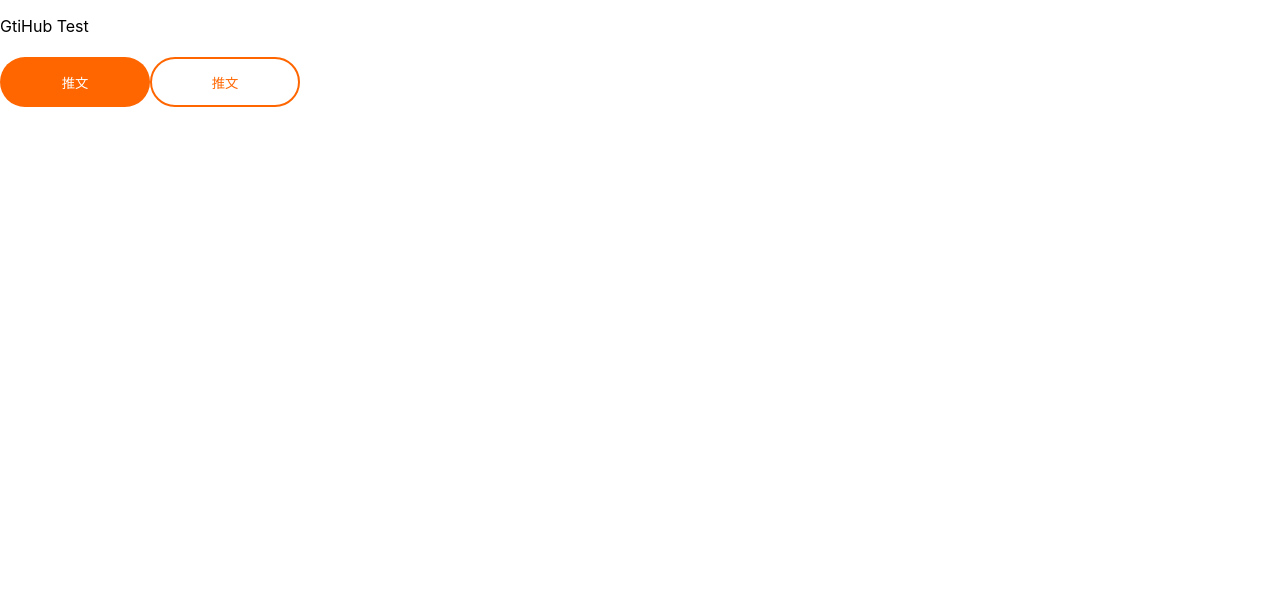
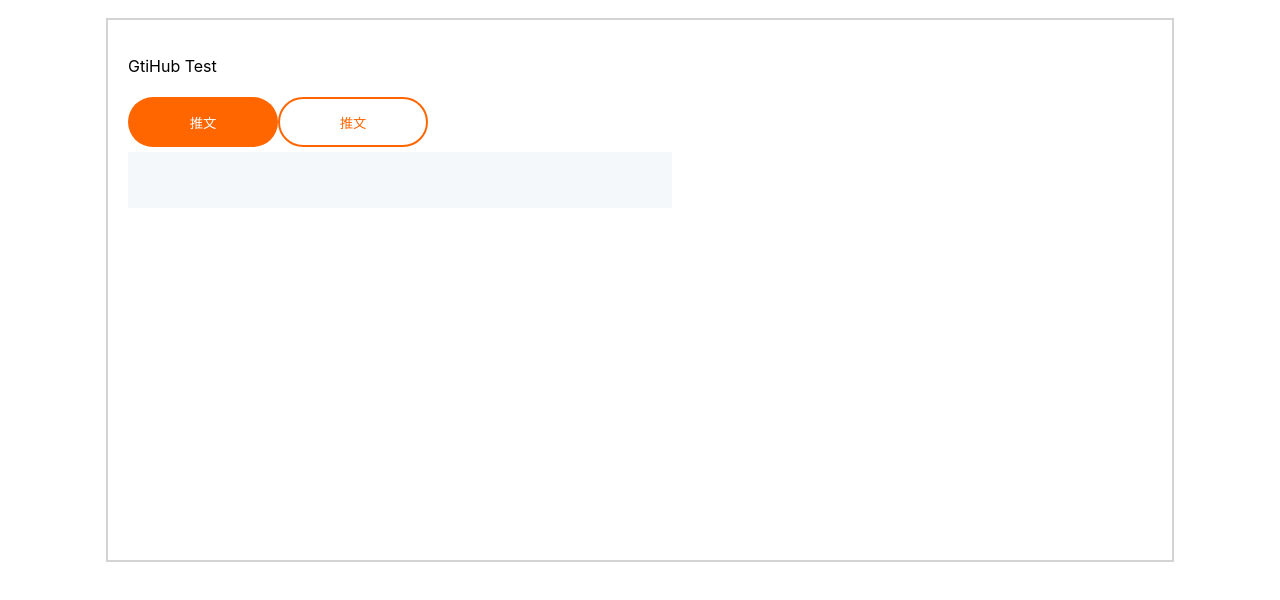
Before and after one commit to kumomiki/github_test, a React (Create React App) app: page / in a window 1280 px wide. Shown: the top 600 px of the page. Built offline with nearby package versions, Linux system fonts and the light colour scheme.

Commit message:
feat: add input

```diff
--- a/src/App.js
+++ b/src/App.js
@@ -1,15 +1,19 @@
 import { Button } from './components/basic_component/button';
 import style from 'src/App.module.scss'
+import { Input } from './components/basic_component/input';
 
 function App() {
   return (
     <div className="App">
       <header className="App-header">
+        <div className={style.appContainer}>
         <p>
           GtiHub Test
         </p>
         <Button title='推文' className={style.buttonOrange}/>
         <Button title='推文' className={style.buttonWhite}/>
+        <Input />
+        </div>
       </header>
     </div>
   );
--- a/src/App.module.scss
+++ b/src/App.module.scss
@@ -1,6 +1,13 @@
-.buttonOrange{
+.appContainer {
+  outline: 2px solid lightgrey;
+  width: 80%;
+  height: 500px;
+  margin: 20px auto;
+  padding: 20px;
+
+  .buttonOrange {
     margin: 5px 0;
-  background-color: #FF6600;
+    background-color: #ff6600;
     width: 150px;
     height: 50px;
     cursor: pointer;
@@ -8,21 +15,22 @@
     border-radius: 30px;
     color: white;
 
-  &:hover{
+    &:hover {
       border: 3px solid black;
     }
   }
-.buttonWhite{
+  .buttonWhite {
     margin: 5px 0;
-  background-color: #FFF;
+    background-color: #fff;
     width: 150px;
     height: 50px;
     cursor: pointer;
-  border:2px solid #FF6600;
+    border: 2px solid #ff6600;
     border-radius: 30px;
-  color: #FF6600;
+    color: #ff6600;
 
-  &:hover{
-    border: 3px solid #FF6600;
+    &:hover {
+      border: 3px solid #ff6600;
     }
   }
+}
--- /dev/null
+++ b/src/components/basic_component/input.jsx
@@ -0,0 +1,9 @@
+import style from 'src/components/basic_component/input.module.scss'
+
+export const Input = () => {
+  return (
+    <div className={style.inputContainer}>
+      <input type="text" />
+    </div>
+  )
+}
--- /dev/null
+++ b/src/components/basic_component/input.module.scss
@@ -0,0 +1,13 @@
+.inputContainer {
+  width: 100%;
+
+  input[type="text"] {
+    -webkit-appearance: none;
+    width: 540px;
+    height: 54px;
+    background: #f5f8fa;
+    border-radius: 2px;
+    border: none;
+    font-size: 1.2rem;
+  }
+}
```
Lines whose indentation alone changed are shown as unchanged.
